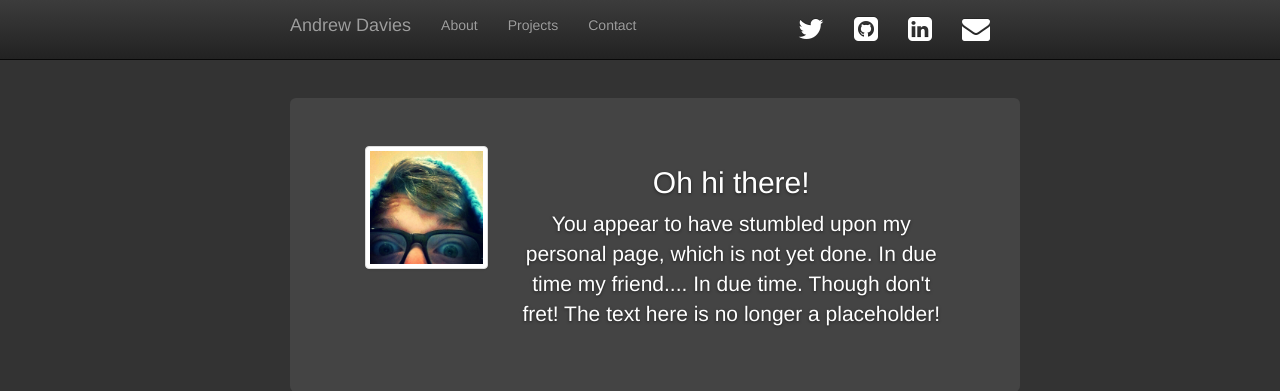
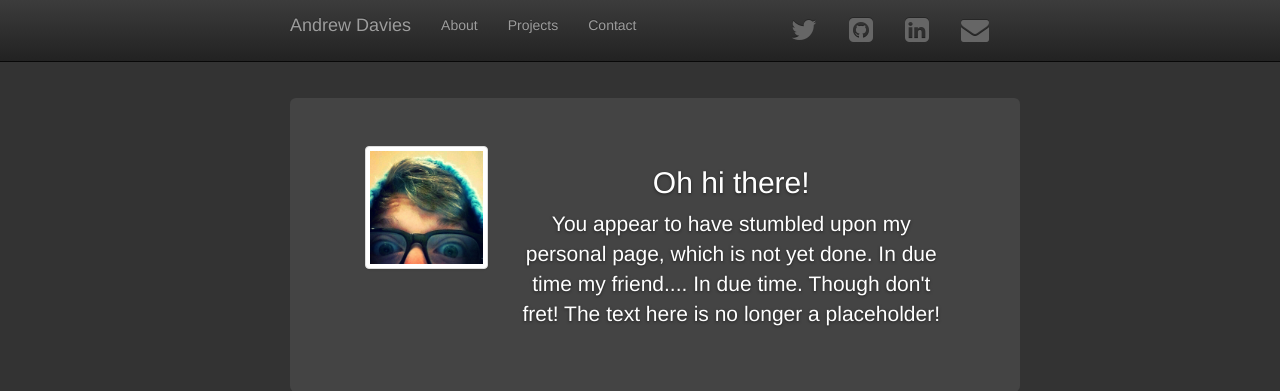
Before and after one commit to awdavies/personal_site, a Flask app: page / in a window 1280 px wide. Shown: the top 391 px of the page. Run offline with Flask 2, Linux system fonts and the light colour scheme; some libraries are stand-ins or nearby versions.

Commit message:
Added in button class stuff.  Made things hover properly.

```diff
--- a/static/main.css
+++ b/static/main.css
@@ -15,7 +15,10 @@ small {
   font-size: 10pt;
 }
 .fa {
-  color: #fff;
+  color: #666;
+}
+li > a > .fa:hover {
+  color: #aaa;
 }
 #about {
   background-color: #444;
--- a/templates/index.html
+++ b/templates/index.html
@@ -36,7 +36,7 @@
       <ul class="nav navbar-nav navbar-right">
         {% for c in contact %}
         <li>
-          <a href="{{ c.link }}" role="button">
+          <a href="{{ c.link }}" class="btn">
             <i class="fa {{ c.icon }} fa-2x"></i>
           </a>
         </li>
```
